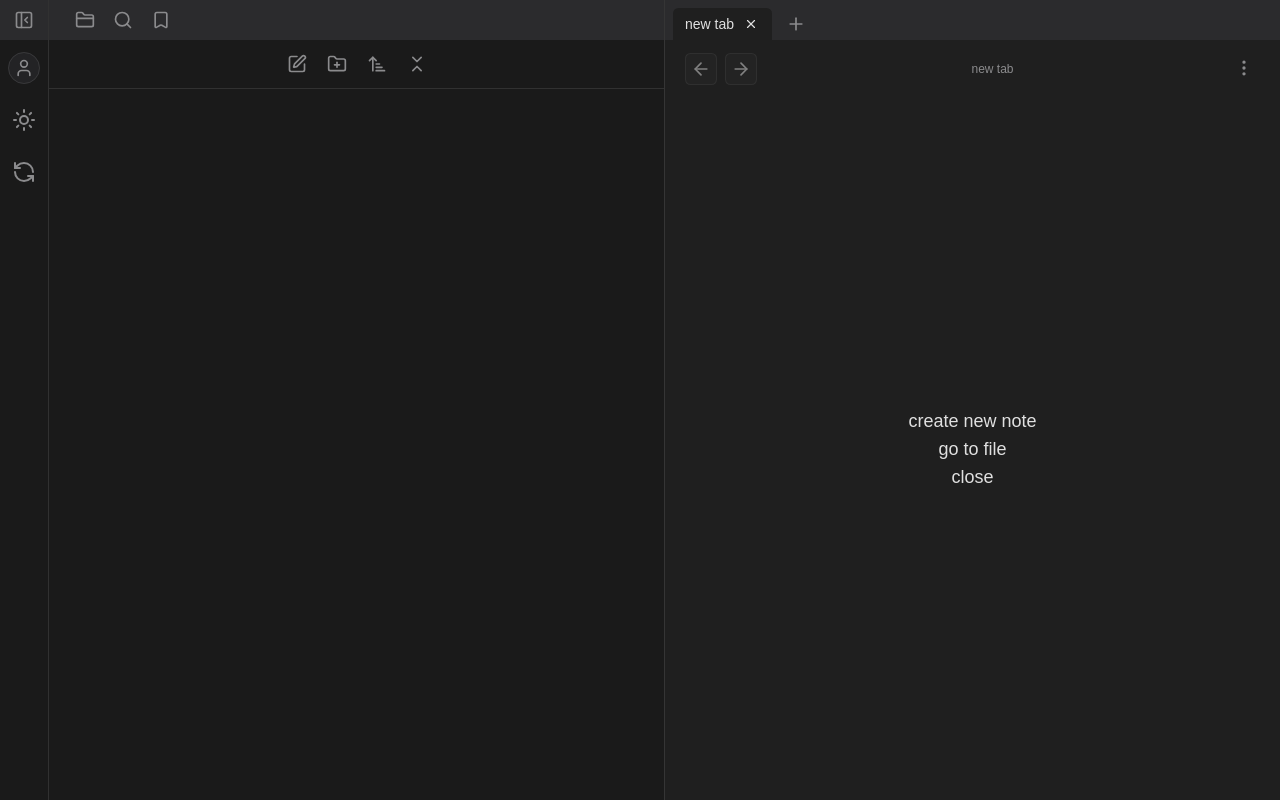
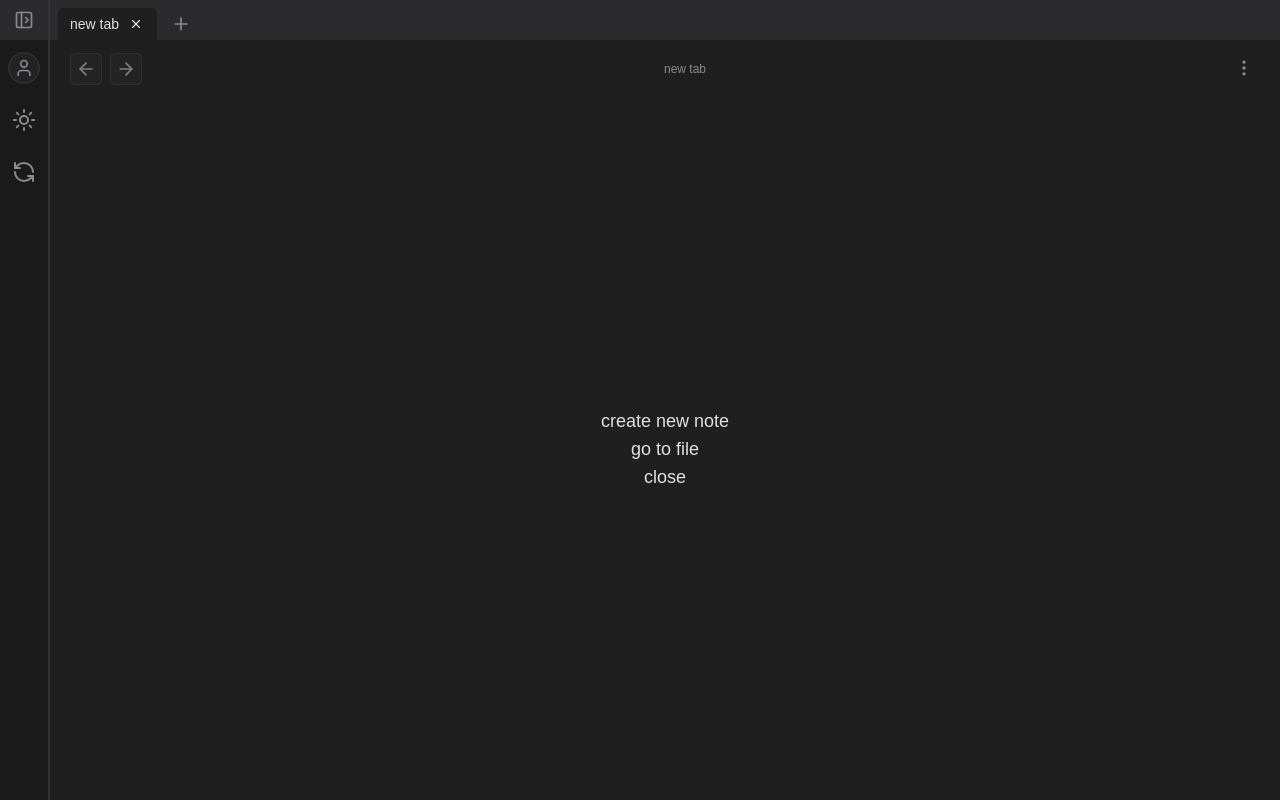
Before and after one commit to tidal-codes/notebook-pwa, a React (Vite) app: page / in a window 1280 px wide. Built offline with nearby package versions, Linux system fonts and the light colour scheme.

Commit message:
ui: fix resizablepanel - add open-close sidebar

```diff
--- a/src/pages/root/ui/main-panel.tsx
+++ b/src/pages/root/ui/main-panel.tsx
@@ -7,9 +7,52 @@ import AppPanel from "@/widgets/app-panel";
 import EditorArea from "@/widgets/editor-area";
 import PanelDrawer from "./panel-drawer";
 import { useBreakpointValue } from "@/shared/lib/use-breakpoint-value";
+import { useAppDispatch, useAppSelector } from "@/shared/config/store/hooks";
+import {
+  type Layout,
+  type PanelImperativeHandle,
+} from "react-resizable-panels";
+import { selectIsAppSidebarOpen } from "@/shared/model/app-ui.selectors";
+import { useCallback, useEffect, useRef } from "react";
+import { closeAppSidebar, openAppSidebar } from "@/shared/model/app-ui.store";
 
 export default function MainPanel() {
   const isDesktop = useBreakpointValue({ base: false, md: true });
+  const dispatch = useAppDispatch();
+  const isSidebarOpen = useAppSelector(selectIsAppSidebarOpen);
+  const appPanelRef = useRef<PanelImperativeHandle>(null);
+
+  // جلوگیری از رفت‌وبرگشت بی‌نهایت بین تغییر امپریتیو پنل و dispatch ردیوکس
+  const isSyncingRef = useRef(false);
+
+  const handleLayoutChanged = useCallback(
+    (layout: Layout) => {
+      if (isSyncingRef.current) return;
+
+      const shouldBeOpen = layout.app_panel !== 0;
+      if (shouldBeOpen === isSidebarOpen) return;
+
+      dispatch(shouldBeOpen ? openAppSidebar() : closeAppSidebar());
+    },
+    [dispatch, isSidebarOpen],
+  );
+
+  useEffect(() => {
+    const panel = appPanelRef.current;
+    if (!panel) return;
+
+    const isCollapsed = panel.isCollapsed();
+
+    if (isSidebarOpen && isCollapsed) {
+      isSyncingRef.current = true;
+      panel.expand();
+      isSyncingRef.current = false;
+    } else if (!isSidebarOpen && !isCollapsed) {
+      isSyncingRef.current = true;
+      panel.collapse();
+      isSyncingRef.current = false;
+    }
+  }, [isSidebarOpen]);
 
   if (!isDesktop) {
     return (
@@ -23,12 +66,23 @@ export default function MainPanel() {
   }
 
   return (
-    <ResizablePanelGroup className="flex-1">
-      <ResizablePanel>
+    <ResizablePanelGroup
+      className="flex-1"
+      onLayoutChanged={handleLayoutChanged}
+    >
+      <ResizablePanel
+        panelRef={appPanelRef}
+        id="app_panel"
+        collapsible
+        collapsedSize={0}
+        minSize="15"
+        maxSize="100"
+        defaultSize={20}
+      >
         <AppPanel />
       </ResizablePanel>
-      <ResizableHandle className="ring-primary data-[separator='hover']:ring-2  data-[separator='active']:ring-2" />
-      <ResizablePanel>
+      <ResizableHandle className="ring-primary data-[separator='hover']:ring-2 data-[separator='active']:ring-2" />
+      <ResizablePanel id="editor_area">
         <EditorArea />
       </ResizablePanel>
     </ResizablePanelGroup>
--- a/src/widgets/app-controls/ui/app-controls-aside.tsx
+++ b/src/widgets/app-controls/ui/app-controls-aside.tsx
@@ -2,18 +2,13 @@ import { Avatar, AvatarFallback, AvatarImage } from "@/shared/ui/avatar";
 import { Button } from "@/shared/ui/button";
 import ToggleThemeButton from "./toggle-theme-button";
 import { RefreshCcw, User, SidebarClose } from "lucide-react";
+import SidebarToggleButton from "./sidebar-toggle-button";
 
 export default function AppControlsAside() {
   return (
     <div className="flex h-full flex-col items-center justify-between border-e bg-sidebar">
       <div className="flex shrink-0 items-center justify-center bg-popover px-2 py-1">
-        <Button
-          size="icon-sm"
-          variant="ghost"
-          className="text-muted-foreground"
-        >
-          <SidebarClose />
-        </Button>
+        <SidebarToggleButton />
       </div>
 
       <div className="flex flex-1 flex-col items-center gap-4 py-3">
--- /dev/null
+++ b/src/widgets/app-controls/ui/sidebar-toggle-button.tsx
@@ -0,0 +1,23 @@
+import { useAppDispatch, useAppSelector } from "@/shared/config/store/hooks";
+import { selectIsAppSidebarOpen } from "@/shared/model/app-ui.selectors";
+import { toggleAppSidebar } from "@/shared/model/app-ui.store";
+import { Button } from "@/shared/ui/button";
+import { SidebarClose, SidebarOpen } from "lucide-react";
+
+export default function SidebarToggleButton() {
+  const isSidebarOpen = useAppSelector(selectIsAppSidebarOpen);
+  const dispatch = useAppDispatch();
+  function handleToggleSidebar() {
+    dispatch(toggleAppSidebar());
+  }
+  return (
+    <Button
+      size="icon-sm"
+      variant="ghost"
+      className="text-muted-foreground"
+      onClick={handleToggleSidebar}
+    >
+      {isSidebarOpen ? <SidebarClose /> : <SidebarOpen />}
+    </Button>
+  );
+}
--- a/src/widgets/app-panel/app-panel.tsx
+++ b/src/widgets/app-panel/app-panel.tsx
@@ -8,6 +8,7 @@ import {
   FolderClosed,
   Search,
   SidebarClose,
+  X,
 } from "lucide-react";
 import Tooltip from "@/shared/ui/tooltip";
 import { useNavigate } from "react-router-dom";
@@ -69,7 +70,7 @@ export default function AppPanel({ isDrawer = false }: Props) {
               size="icon-sm"
               onClick={handleCloseAppPanel}
             >
-              <SidebarClose />
+              <X/>
             </Button>
           </div>
         ) : null}
```
